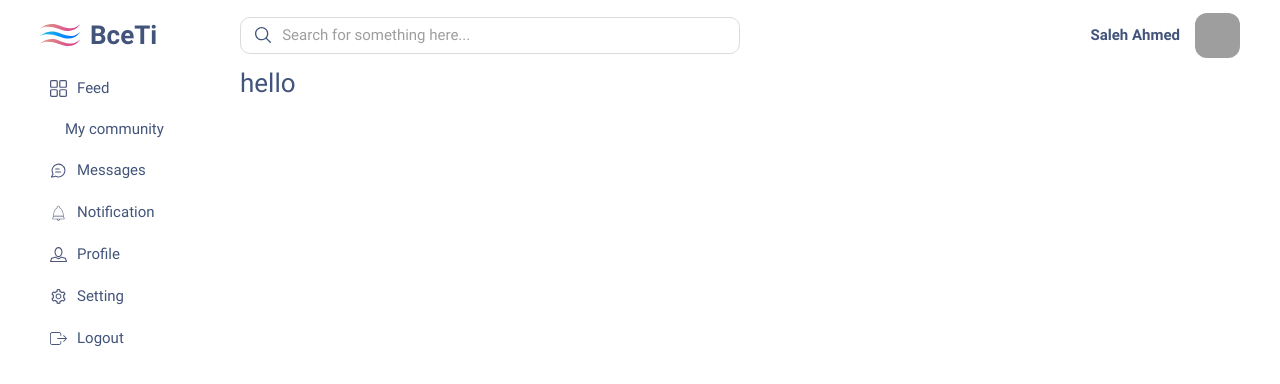
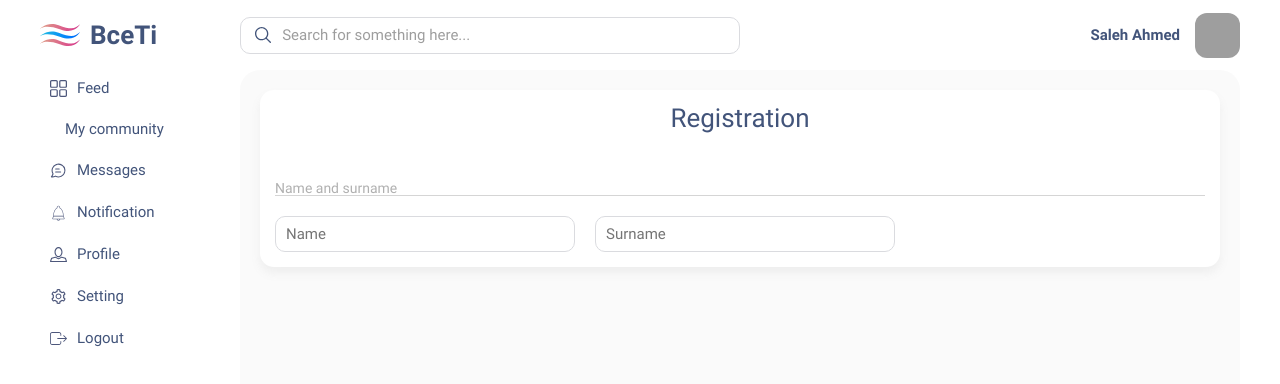
Before and after one commit to B1G1D1L/lsocialNetwork, a React app: page /signup in a window 1280 px wide. Shown: the top 384 px of the page. Built offline with nearby package versions, Linux system fonts and the light colour scheme; grey boxes are pictures that could not be loaded; some icons are missing.

Commit message:
styles: page registation

```diff
--- a/src/pages/RegistrationPage/RegistrationPage.module.css
+++ b/src/pages/RegistrationPage/RegistrationPage.module.css
@@ -1,51 +1,29 @@
-.login {
-  display: flex;
-  align-items: center;
-  justify-content: center;
-  height: calc(100vh - var(--header-height));
+/* common */
+.input {
+  font-size: 15px;
+  width: 300px;
+  padding: 8px 10px;
+  border-radius: 10px;
+  border: 1px solid #dadbdf;
 }
 
-.login h2 {
-  text-align: center;
-  margin-bottom: 20px;
+.input + .input {
+  margin-left: 20px;
 }
 
-.login__container {
-  max-width: 400px;
+.inputRequire {
+  color: red;
 }
 
-.form__item {
-  position: relative;
-  display: flex;
-  flex-direction: column;
+/* Steps */
+.title {
+  text-align: center;
+  margin-bottom: 50px;
 }
 
-.form input {
-  padding: 10px;
-  border: 1px solid #dadbdf;
-  border-radius: 10px;
-  font-size: 16px;
+.stepTitle {
+  border-bottom: 1px solid var(--color-light);
   margin-bottom: 20px;
+  color: var(--color-grey);
+  font-size: 14px;
 }
-.form input::placeholder {
-  opacity: 0.7;
-}
-
-.inputError {
-  border-color: tomato !important;
-}
-
-.form label {
-  margin-bottom: 5px;
-}
-
-.form button {
-  margin: 0 auto;
-}
-
-.form .error {
-  position: absolute;
-  right: 0;
-  bottom: 0;
-  color: tomato;
-}
--- a/src/pages/RegistrationPage/RegistrationPage.tsx
+++ b/src/pages/RegistrationPage/RegistrationPage.tsx
@@ -1,14 +1,52 @@
-import React from 'react'
+import React, { ChangeEvent } from 'react'
 import cn from 'classnames'
-import { useFormik } from 'formik';
+import { useFormik } from 'formik'
 
 import styles from './RegistrationPage.module.css'
-import { Button } from '@components/app';
-
+import { Button } from '@components/app'
 
 export const RegistrationPage = () => {
+  const onChange = (e: ChangeEvent<HTMLInputElement>) => {
+    console.log(e.target.id)
+  }
 
   return (
-    <h2>hello</h2>
+    <div className={'container__body'}>
+      <div className={'body__item'}>
+        <h2 className={styles.title}>Registration</h2>
+
+        <div className={styles.steps}>
+          <div className={styles.step}>
+            <h4 className={styles.stepTitle}>Name and surname</h4>
+            <div className={styles.stepWrapper}>
+              <Field onChange={onChange} placeholder='Name' id='name' require />
+              <Field onChange={onChange} placeholder='Surname' id='surname' require />
+            </div>
+          </div>
+        </div>
+      </div>
+    </div>
   )
 }
+
+interface PropsField {
+  type?: string
+  onChange: (e: ChangeEvent<HTMLInputElement>) => void
+  id: string
+  placeholder: string
+  require: boolean
+}
+
+const Field = (props: PropsField) => {
+  const { type = 'string', onChange, placeholder, require, id } = props
+
+  return (
+    <input
+      type={type}
+      onChange={onChange}
+      id={id}
+      placeholder={placeholder}
+      className={cn(styles.input, { [styles['inputRequire']]: require })}
+    />
+  )
+}
```
